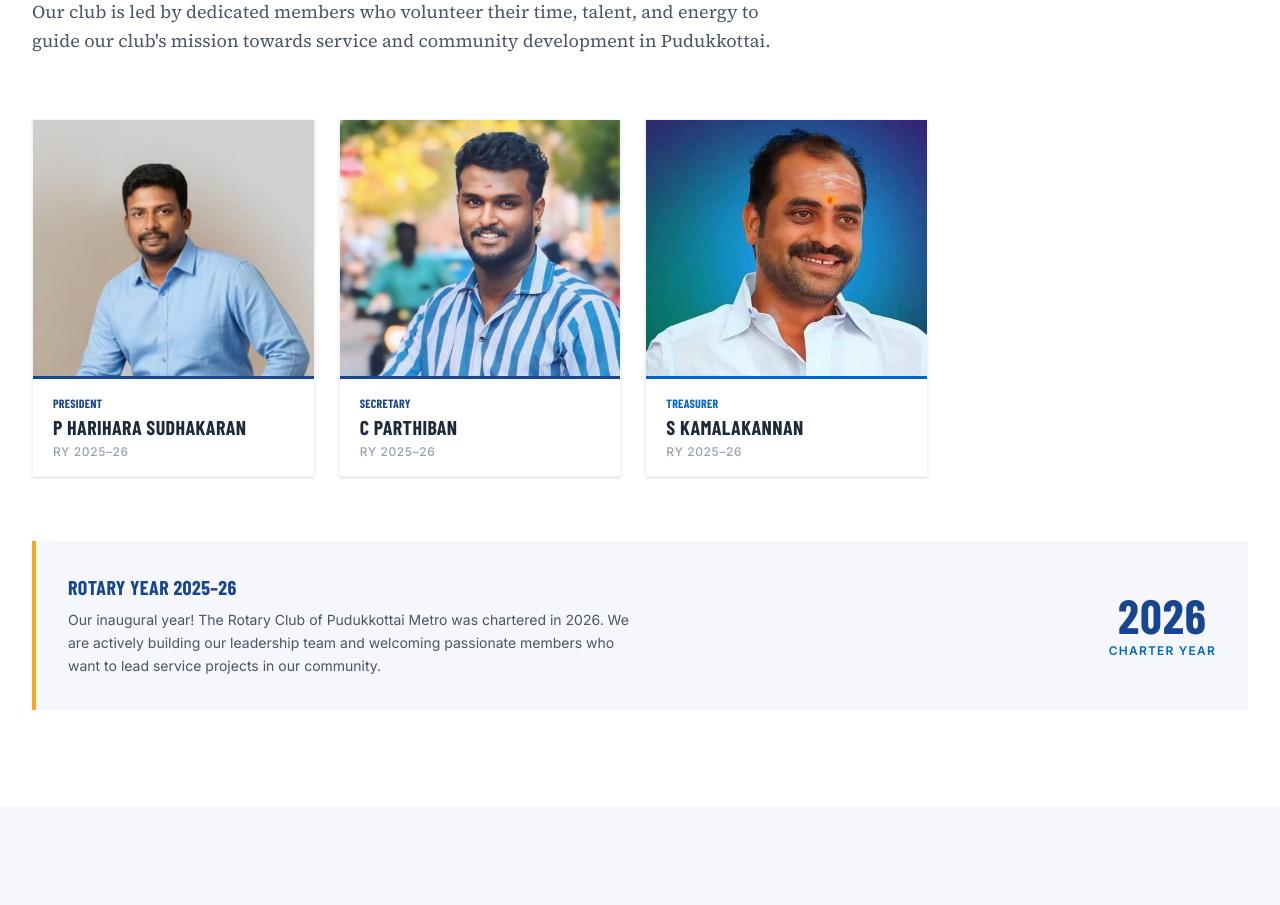
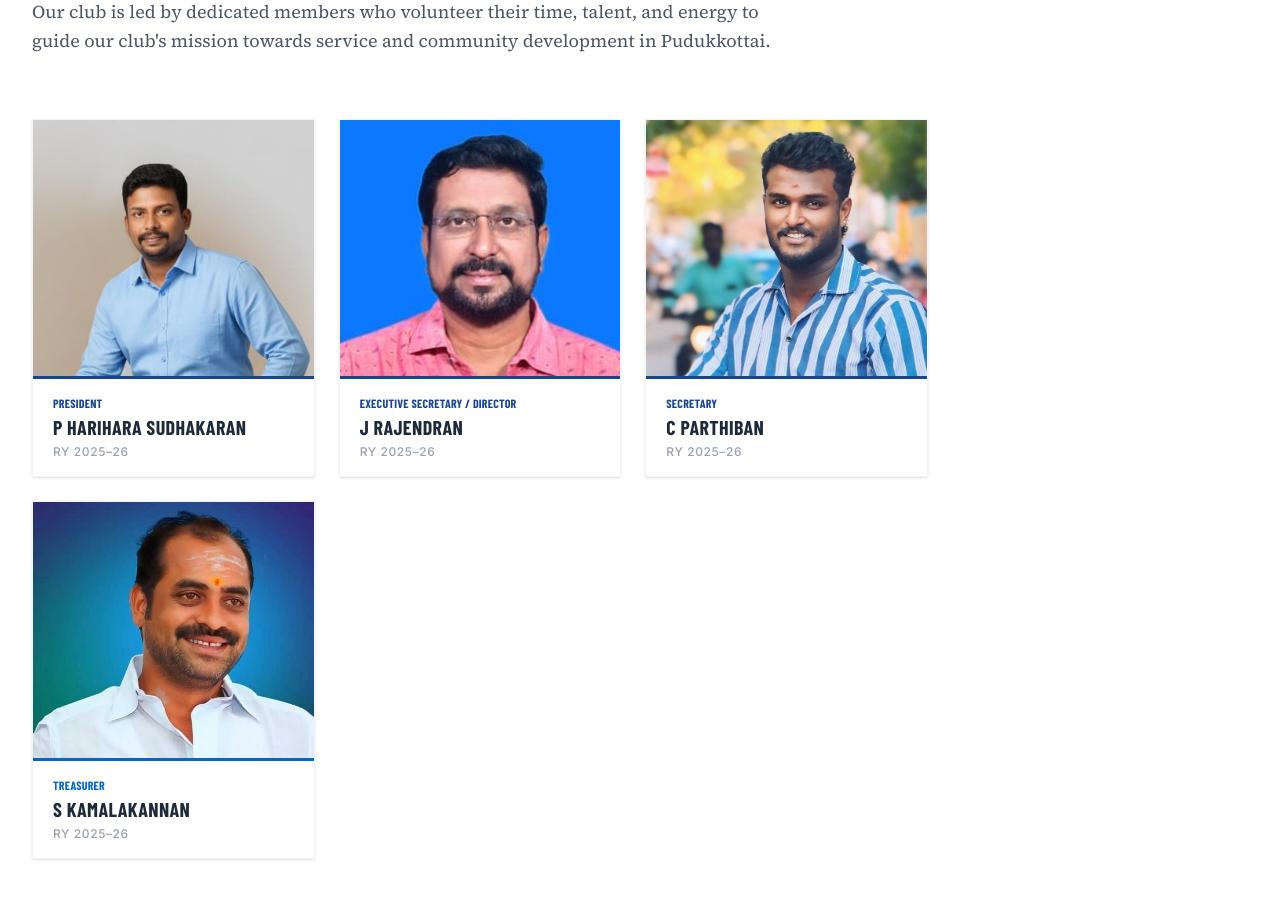
Before and after one commit to pravesa/rc-pudukkottai-metro-website, a Next.js app: page / in a window 1280 px wide. Shown: the part 3360-4265 px from the top of the page. Built offline with nearby package versions, Linux system fonts and the light colour scheme; a web font is replaced by a local one.

Commit message:
feat: add Executive Secretary role with corresponding photo to Leadership component

```diff
--- a/components/Leadership.tsx
+++ b/components/Leadership.tsx
@@ -9,6 +9,13 @@ const leaders = [
     initials: 'HS',
     color: '#17458f',
     photo: '/leaders/president.jpg',
+  },
+  {
+    role: 'Executive Secretary / Director',
+    name: 'J Rajendran',
+    initials: 'JR',
+    color: '#17458f',
+    photo: '/leaders/executive-secretary.jpg',
   },
   {
     role: 'Secretary',
```
Also changed, not shown: public/leaders/executive-secretary.jpg (added).
